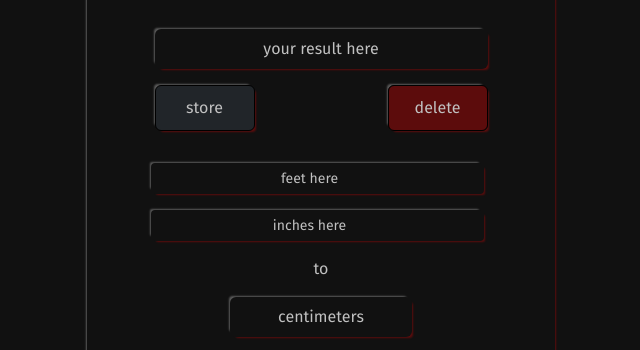
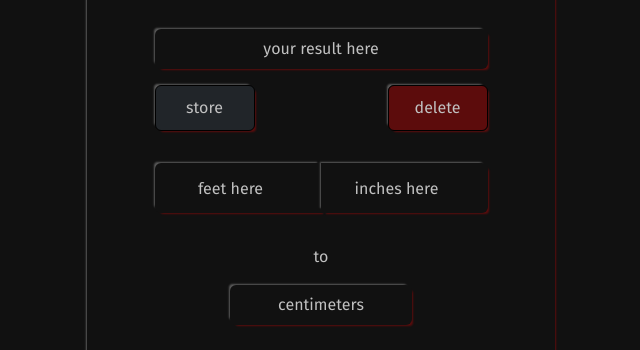
Before and after one commit to kyawthurain/js-height-calculator, a website: page index.html in a window 1280 px wide. Shown: the part 163-513 px from the top of the page, without its empty margins (319-959 px from the left). Drawn offline with nearby package versions, Linux system fonts and the light colour scheme.

Commit message:
inputgroup optimized

```diff
--- a/index.html
+++ b/index.html
@@ -26,15 +26,10 @@
             </div>
 
             <div class=" mt-3 w-75">
-                <div class=" mb-3 d-flex flex-column align-items-center">
+                <div class=" mb-3 input-group">
 
-                        <input id="ftInput"  class="mb-3 me-2 form-control form-control-sm ftinput" placeholder="feet here" type="number">
-                        <!-- <label for="" class=" form-label">- feet</label> -->
-
-
-                        <input id="inInput" class=" me-2 form-control form-control-sm ftinput" placeholder="inches here" type="number">
-                         <!-- <label for="" class=" form-label">- inches</label> -->
-
+                        <input id="ftInput"  class="mb-3 form-control  ftinput" placeholder="feet here" type="number">
+                        <input id="inInput" class=" form-control  ftinput" placeholder="inches here" type="number">
                 </div>
                 <p class="">to</p>
                 <div class="px-5 py-2 bshadow  rounded mb-3 d-inline-block">
@@ -76,7 +71,7 @@
           const inValue = document.getElementById('inInput');
             let totalInches = (ftInput * 12) + inInput;
             let centiResult = totalInches * 2.54;
-            result.innerText = centiResult.toFixed(2) + ' cm';
+            result.innerText = `${ftInput} ft ${inInput} in = ${centiResult.toFixed(2)} cm`;
             console.log(`User converted ${ftInput} ft ${inInput} in to ${centiResult.toFixed(2)} cm`);
             ftValue.value = null;
             inValue.value = null;
--- a/scss/app.scss
+++ b/scss/app.scss
@@ -40,6 +40,7 @@ body{
 
 .ftinput{
     width: 100%;
+    height: 50px;
     background-color: #111111;
     box-shadow: 3px 3px 2px -2px #ff000050,-3px -3px 2px -2px #ffffff50;
     border: black;
```
Also changed, not shown: css/app.css.
